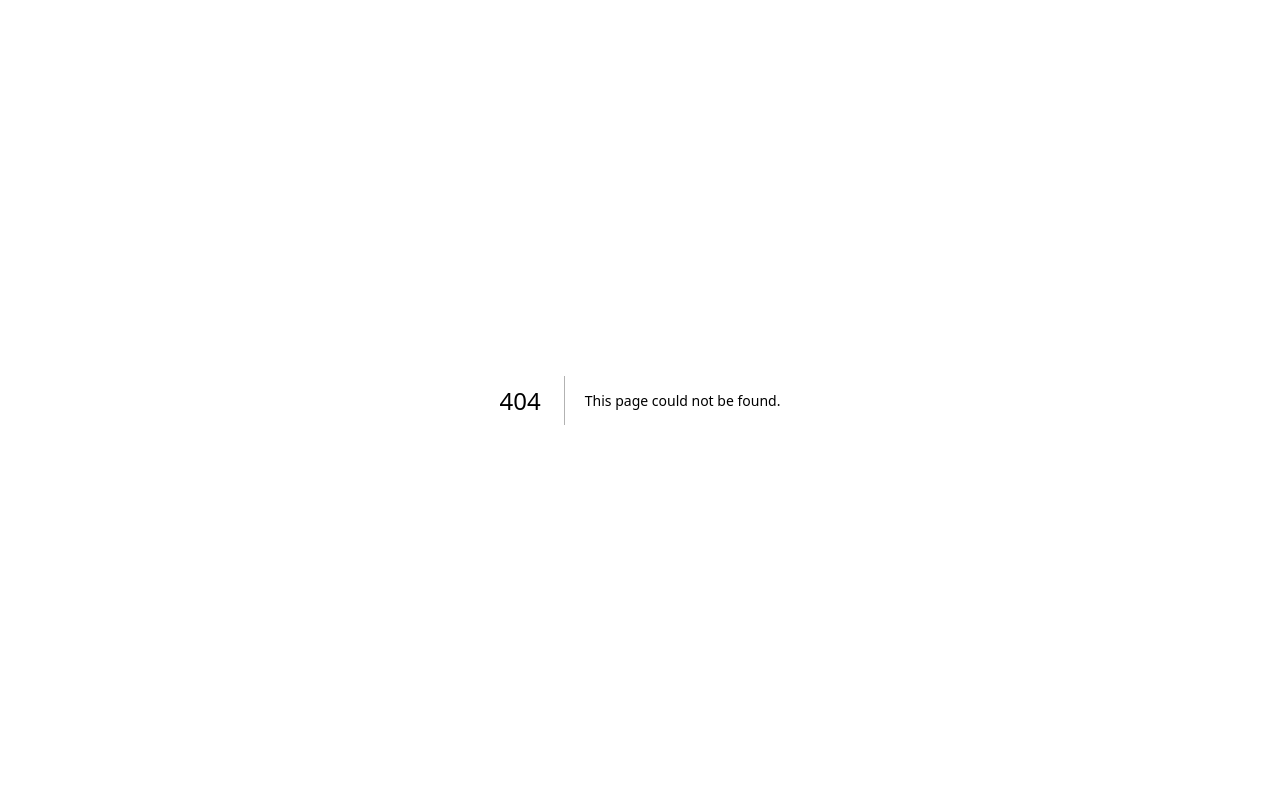
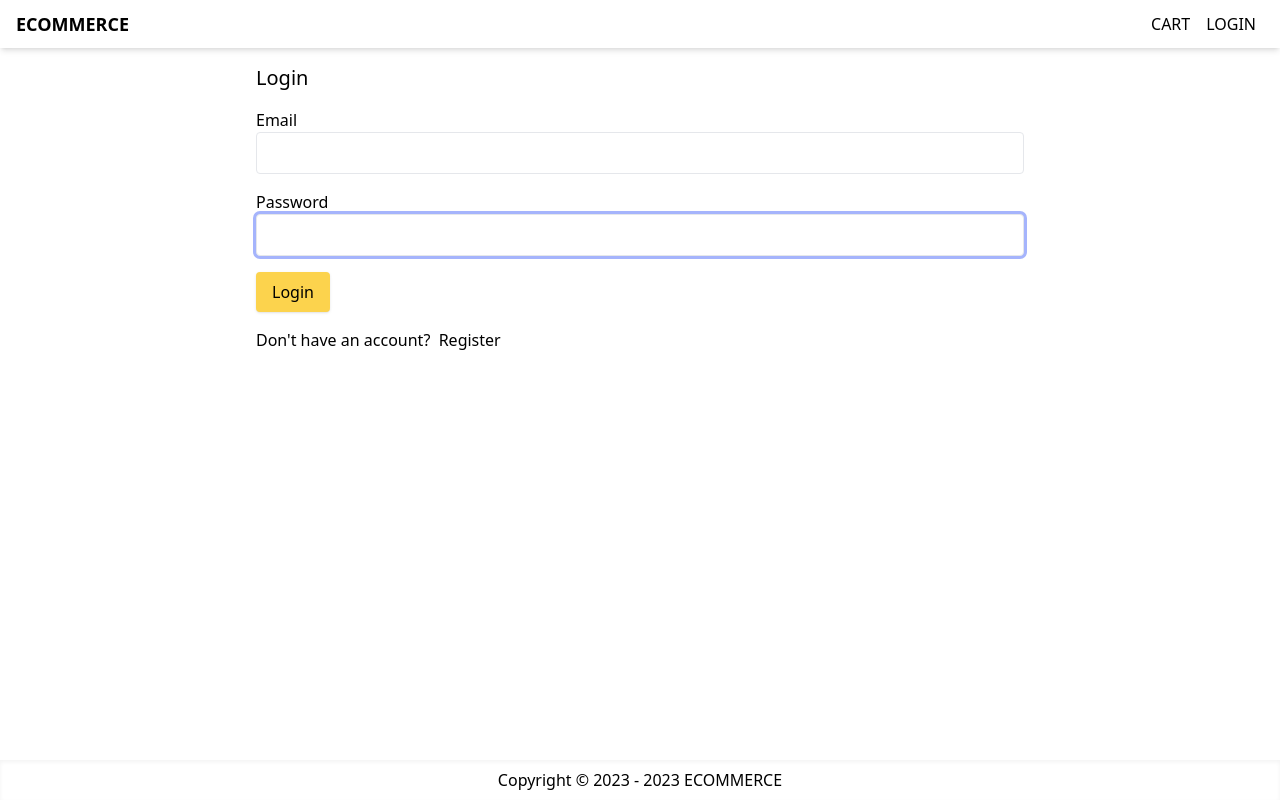
Before and after one commit to jhonmarkprudentevaldezcoder/ecommerce, a Next.js app in the folder ecommerce/: page /login in a window 1280 px wide. Before the commit this address had no page. Built offline with nearby package versions, Linux system fonts and the light colour scheme.

Commit message:
login form

```diff
--- a/ecommerce/components/Navbar.js
+++ b/ecommerce/components/Navbar.js
@@ -24,7 +24,7 @@
             </span>
           )}
         </Link>
-        <Link href="#" className="p-2">
+        <Link href="/login" className="p-2">
           LOGIN
         </Link>
       </div>
--- a/ecommerce/package.json
+++ b/ecommerce/package.json
@@ -16,6 +16,7 @@
     "next": "13.2.4",
     "react": "18.2.0",
     "react-dom": "18.2.0",
+    "react-hook-form": "^7.43.6",
     "react-icons": "^4.8.0"
   },
   "devDependencies": {
--- a/ecommerce/pages/Cart.js
+++ b/ecommerce/pages/Cart.js
@@ -61,6 +61,7 @@
                     </td>
                     <td className="p-5 text-right">
                       <select
+                        className=" hover:cursor-pointer hover:text-teal-700 "
                         value={item.quantity}
                         onChange={(e) =>
                           updateCartHandler(item, e.target.value)
@@ -95,7 +96,7 @@
               </li>
               <li>
                 <button
-                  onClick={() => router.push('/shipping')}
+                  onClick={() => router.push('login?redirect=/shipping')}
                   className="primary-button w-full"
                 >
                   Check Out
--- /dev/null
+++ b/ecommerce/pages/login.js
@@ -0,0 +1,75 @@
+import Layout from '@/components/Layout';
+import Link from 'next/link';
+import React from 'react';
+import { useForm } from 'react-hook-form';
+
+export default function LoginScreen() {
+  const {
+    handleSubmit,
+    register,
+    formState: { errors },
+  } = useForm();
+
+  const submitHandler = ({ email, password }) => {
+    console.log(email, password);
+  };
+  return (
+    <Layout title="login">
+      <form
+        onSubmit={handleSubmit(submitHandler)}
+        className="mx-auto max-w-screen-md"
+      >
+        <h1 className="mb-4 text-xl">Login</h1>
+
+        <div className="mb-4">
+          <label htmlFor="email">Email</label>
+          <input
+            type="email"
+            {...register('email', {
+              required: 'please enter email',
+              pattern: {
+                value: /^[a-zA-Z0-9_.+-]+@[a-zA=Z0-9-]+.[a-zA-Z0-9-.]+$/i,
+                message: 'please enter valid email ',
+              },
+            })}
+            className="w-full"
+            id="email"
+            autoFocus
+          />
+          {errors.email && (
+            <div className="text-red-500">{errors.email.message}</div>
+          )}
+        </div>
+
+        <div className="mb-4">
+          <label htmlFor="Password">Password</label>
+          <input
+            type="password"
+            {...register('password', {
+              required: 'please enter password',
+              minLength: {
+                value: 6,
+                message: 'password is morethen 5 characters',
+              },
+            })}
+            className="w-full"
+            id="password"
+            autoFocus
+          />{' '}
+          {errors.password && (
+            <div className="text-red-500">{errors.password.message}</div>
+          )}
+        </div>
+
+        <div className="mb-4">
+          <button className="primary-button">Login</button>
+        </div>
+
+        <div className="mb-4">
+          Don&apos;t have an account? &nbsp;
+          <Link href="register">Register</Link>
+        </div>
+      </form>
+    </Layout>
+  );
+}
--- a/ecommerce/styles/globals.css
+++ b/ecommerce/styles/globals.css
@@ -19,3 +19,9 @@
 .primary-button {
   @apply rounded bg-amber-300 py-2 px-4 shadow outline-none hover:bg-amber-400 active:bg-amber-500;
 }
+
+input,
+select,
+textarea {
+  @apply rounded border p-2 outline-none ring-indigo-300 focus:ring;
+}
```
Also changed, not shown: 1 other file (tests, documents, lock files or other folders).
